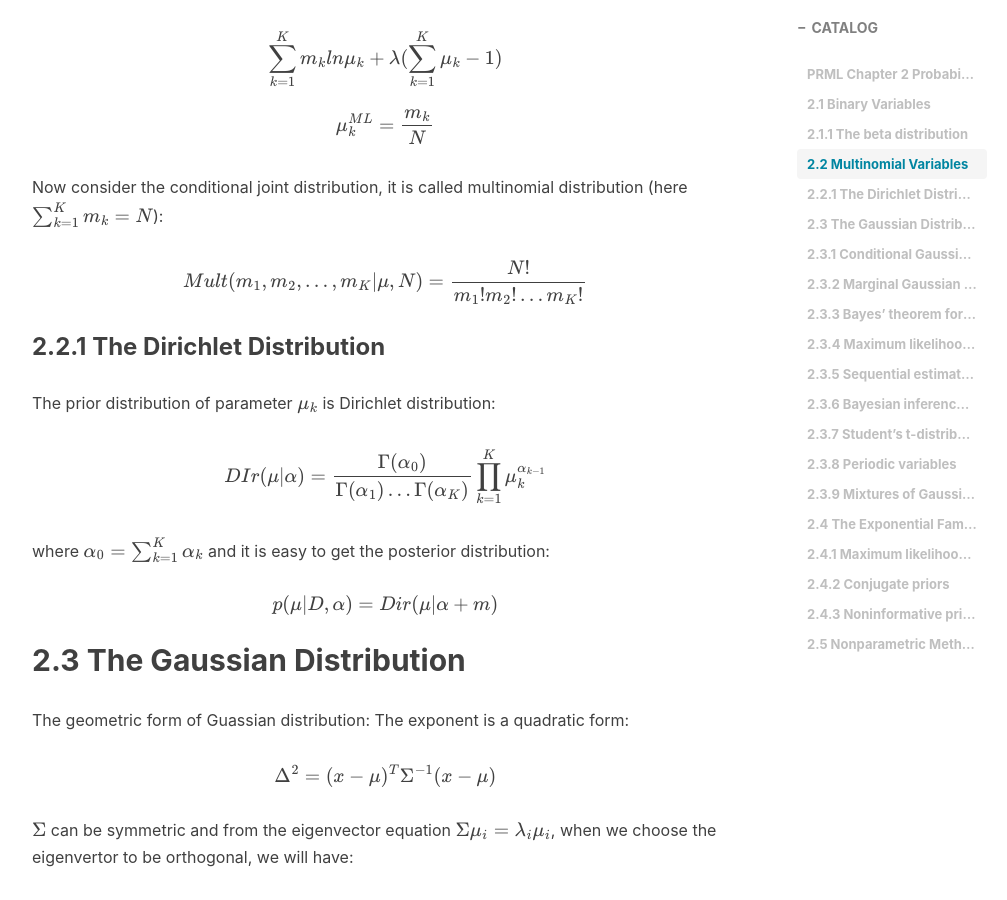
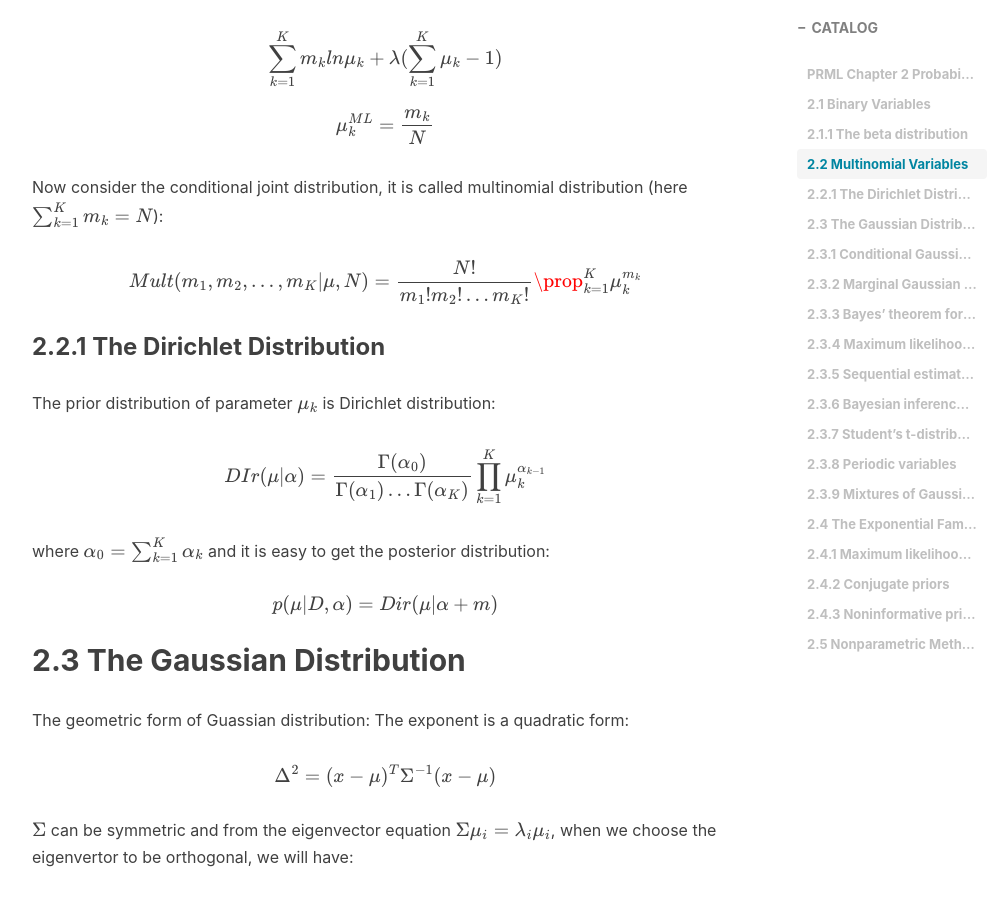
Before and after one commit to ZaccWu/ZaccWu.github.io, a Jekyll site: the page built from _posts/2019-09-09-PRML Chapter 2 Probability Distributions.md, in a window 1280 px wide and 900 px high, scrolled down 1929 px. Shown: the whole window, without its empty margins (233-1240 px from the left). Built offline with Jekyll 4.4.1, drawn with Linux system fonts in a browser that asks for light colours; nearby versions of some CDN libraries; formulas are drawn with MathJax 3; comment, search, counter and statistics services are not loaded.

Commit message:
Update 2019-09-09-PRML Chapter 2 Probability Distributions.md

```diff
--- a/_posts/2019-09-09-PRML Chapter 2 Probability Distributions.md
+++ b/_posts/2019-09-09-PRML Chapter 2 Probability Distributions.md
@@ -53,7 +53,7 @@
 
 Now consider the conditional joint distribution, it is called multinomial distribution (here $\sum_{k=1}^{K}m_{k} = N$):
 
-$$Mult(m_{1}, m_{2}, \dots, m_{K} |\mu, N) = \frac{N!}{m_{1}!m_{2}!\dots m_{K}!}$$
+$$Mult(m_{1}, m_{2}, \dots, m_{K} |\mu, N) = \frac{N!}{m_{1}!m_{2}!\dots m_{K}!} \prop_{k=1}^K \mu_k^{m_k}$$
 
 ### 2.2.1 The Dirichlet Distribution
 The prior distribution of parameter $\mu_k$ is Dirichlet distribution:
```
